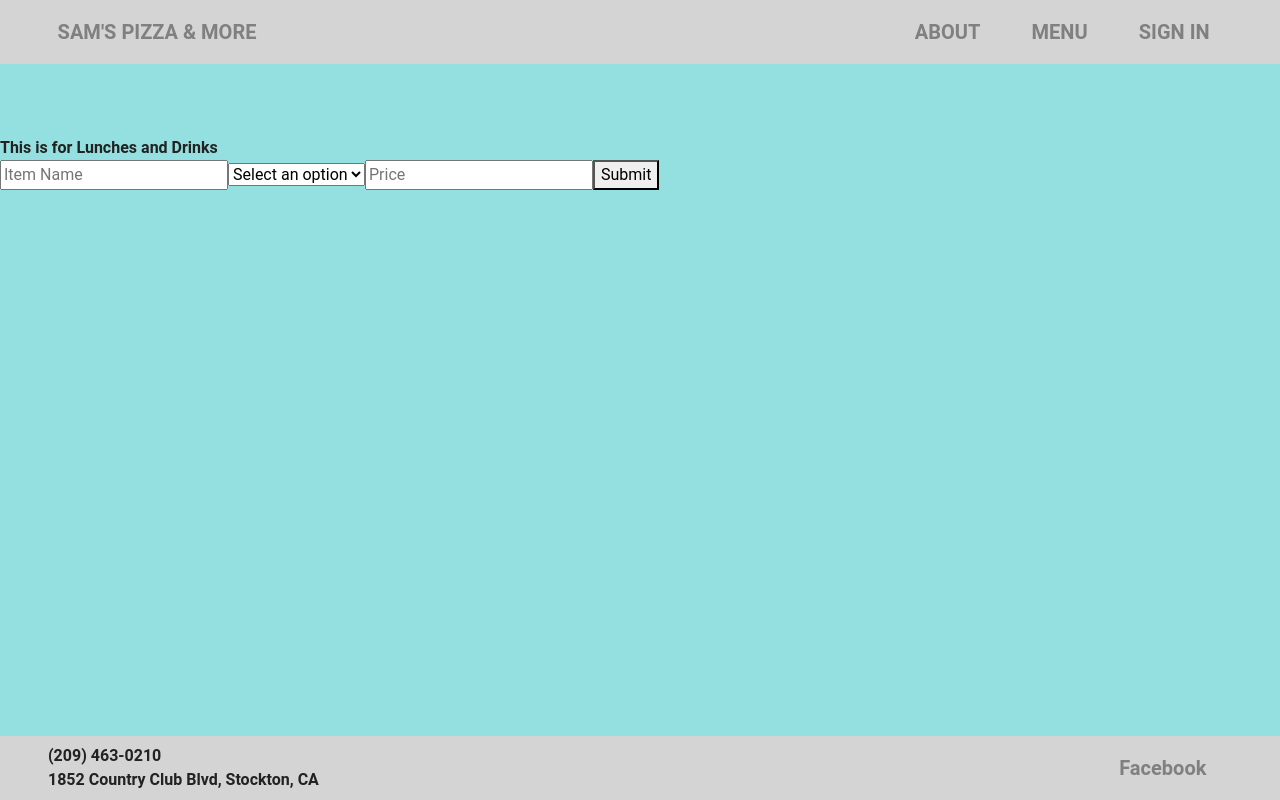
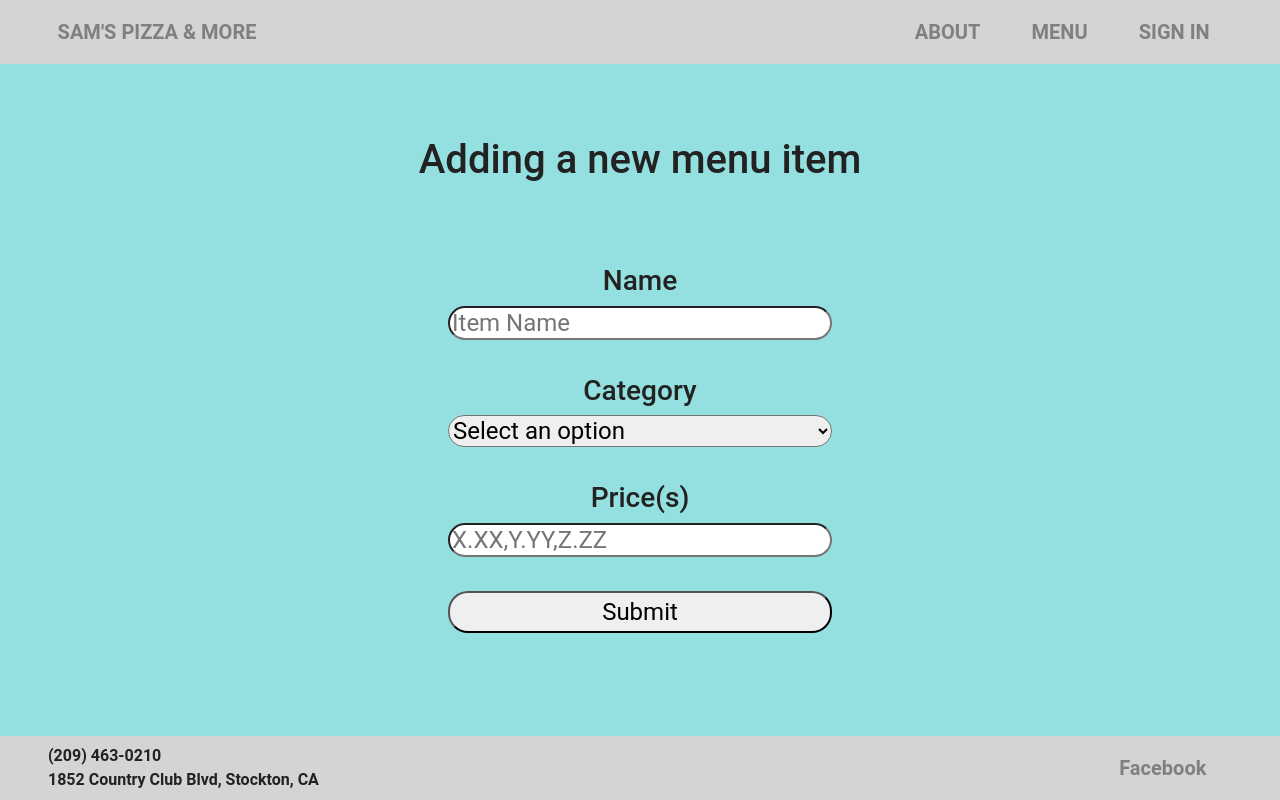
Before and after one commit to JLanderman/Big-Larry---Pizza-Website, a React (Create React App) app in the folder my-frontend/: page /TextForm in a window 1280 px wide. Built offline with nearby package versions, Linux system fonts and the light colour scheme; no server answers.

Commit message:
BIG-168: change  uploadTextTemplate to figma specs

```diff
--- a/my-frontend/src/App.css
+++ b/my-frontend/src/App.css
@@ -337,3 +337,40 @@
     justify-content: center;
   }
 }
+
+/*********** Lunch & Dinner / Drink Upload Page ***********/
+.vertical-center {
+  display: flex;
+  flex-direction: column;
+  align-items: center;
+  justify-content: center;
+
+}
+.vertical-center button {
+  margin-bottom: 10px; /* Adjust the spacing as needed */
+  width :30%;
+  height: 120%;
+  font-size:x-large;
+  border-radius: 20px;
+}
+.vertical-center input {
+  margin-bottom: 10px; /* Adjust the spacing as needed */
+  width :30%;
+  height: 120%;
+  font-size:x-large;
+  border-radius: 20px;
+}
+.vertical-center select {
+  margin-bottom: 10px; /* Adjust the spacing as needed */
+  width :30%;
+  height: 120%;
+  font-size:x-large;
+  border-radius: 20px;
+
+}
+.centered-text {
+  display: flex;
+  justify-content: center; /* Center horizontally */
+  align-items: center; /* Center vertically */
+
+}
--- a/my-frontend/src/App.js
+++ b/my-frontend/src/App.js
@@ -68,6 +68,8 @@ function App() {
               <Route path="/drink" element={<DrinkSpecialties />} />
               <Route path="/ItemFormLarge" element={<UploadTemplate />} />
               <Route path="/TextForm" element={<UploadTextTemplate />} />
+              <Route path="/TextForm/:id" element={<UploadTextTemplate />} />
+
 
 
 
--- a/my-frontend/src/pages/lunchMenu.js
+++ b/my-frontend/src/pages/lunchMenu.js
@@ -5,6 +5,8 @@ import "bootstrap/dist/css/bootstrap.min.css";
 import { useAuth } from '../contexts/authContext';
 import '../App.css';
 import Cookies from 'js-cookie';
+import { Link } from 'react-router-dom';
+
 
 
 const Lunch = (props) => {
@@ -48,10 +50,13 @@ const Lunch = (props) => {
                               ?
                               <div >
                                 <div>
-                                  <button className="border px-10 py- fs-5 rounded-4">Remove</button>
-                                  <h>   </h>
-                                  <button className="border px-10 py- fs-5 rounded-4">Edit</button>
-                                </div>
+                                    <button className="border px-10 py- fs-5 rounded-4">Remove</button>
+                                    <h>   </h>
+                                    <Link to={`/TextForm/${currentItem._id}`}>
+                                      <button className="border px-10 py- fs-5 rounded-4">Edit</button>
+                                    </Link>
+
+                                  </div>
                               </div>
                              : null
                             }
@@ -78,9 +83,13 @@ const Lunch = (props) => {
 
           <div className="d-flex justify-content-end pe-5 pt-5">
           {
-            auth ?
-            <div><button className="border px-5 py-3 fs-2 rounded-4">Add New Item</button></div>
-            : null
+            auth ? (
+              <div>
+                <Link to="/TextForm">
+                  <button className="border px-5 py-3 fs-2 rounded-4">Add New Item</button>
+                </Link>
+              </div>
+            ) : null
           }
           </div>
         </div>
--- a/my-frontend/src/pages/uploadTextTemplate.js
+++ b/my-frontend/src/pages/uploadTextTemplate.js
@@ -1,7 +1,10 @@
+//This page is for the uploading/editing menu items that are text only / lack pictures
+//This means the drink menu and lunch/dinner menu items.
 
-import React, { useState } from 'react';
+import React, { useState, useEffect } from 'react';
 import DataService from "../services/itemData";
 import Cookies from "js-cookie";
+import { useParams } from "react-router-dom";
 
 
 function TextForm() {
@@ -10,12 +13,69 @@ function TextForm() {
   const [category, setCategory] = useState('');
   const [subCategory, setSubCategory] = useState('');
   const [price, setPrice] = useState('');
-  // eslint-disable-next-line
+  const [formattedPrice, setFormattedPrice] = useState('');
   const token = Cookies.get('x-auth-token');
+
+  //const { itemId } = useParams();
 
   let updatedCategory;
   let updatedSubCategory;
+  let existingName;
 
+
+  let [menuItem, setMenuItem] = useState();
+  let params = useParams();
+
+
+
+  useEffect(() => {
+    retrieveMenuItem();
+  }, []);
+
+  const retrieveMenuItem = () => {
+    let url = `http://localhost:5000/pizza/items?_id=${params.id}`;
+    fetch(url)
+      .then((response) => {
+        return response.json();
+      })
+      .then((data) => {
+      setMenuItem(data[0]);
+      console.log(menuItem);
+
+      })
+      .catch((e) =>
+      {
+        console.log(e);
+      });
+
+  };
+
+  const handlePriceChange = (e) => {
+    const newValue = e.target.value;
+
+    // Use a regular expression to match the expected format "x.xx, y.yy, z.zz"
+    const regex = /^\d+\.\d+(,\s*\d+\.\d+)*$/;
+
+    if (regex.test(newValue)) {
+      // If the input matches the format, set the state with the raw value
+      setFormattedPrice(newValue);
+    } else {
+      // Otherwise, set an empty value (or handle it differently)
+      setFormattedPrice('');
+    }
+  };
+
+  const formatPrice = (price) => {
+    return price.replace(/(\d)(?=(\d{3})+(?!\d))/g, '$1, ');
+  };
+
+  const formatPriceArray = (priceArray) => {
+    return priceArray.map((price) => `${price}`).join(', ');
+  };
+
+  React.useEffect(() => {
+    setFormattedPrice(formatPrice(price));
+  }, [price]);
 
   const handleSubmit = async (e) => {
     e.preventDefault();
@@ -57,31 +117,27 @@ function TextForm() {
     console.log('subCategory:', formData.get('subCategory'));
     console.log('price:', formData.get('price'));
 
-    const res = await DataService.putItemFront(formData);
-    console.log('Item uploaded successfully');
-    // Handle success (e.g., show a success message to the user)
+    if (menuItem) {
+      //Add neccessary values to the formdata for updating
+      formData.append('currentName', menuItem.name);
+      formData.append('currentItemCategory', menuItem.category); //this might need some work
+
+
+      // If existingName has a value, use the updateMenuItemTextOnly API
+      const res = await DataService.updateMenuItemTextOnly(formData);
+      console.log('Item updated successfully');
+      // Handle success for update
+    } else {
+      // If existingName is empty, use the putItemFront API
+      const res = await DataService.putItemFront(formData);
+      console.log('Item uploaded successfully');
+      // Handle success for upload
+    }
   } catch (error) {
-    console.error('Error uploading item:', error);
+    console.error('Error uploading/updating item:', error);
     // Handle the error (e.g., show an error message to the user)
   }
-  //add a check for empty data?
-	// try {
-	// 	const res = await DataService.addItem(formData, token);
-	// 	console.log('Item uploaded successfully');
-	//   } catch (error) {
-	// 	console.error('Error uploading item:', error);
-	//   }
 
-
-	//// THIS CODE IS FOR TESTING. IT WILL THROW THE ////
-	//// UPLOADED VALUES INTO THE CONSOLE (f12) SO YOU CAN ////
-	//// DOUBLE CHECK TO MAKE SURE THE PROPER VALUES ARE BEING READ ////
-	//// CONTROL + BACKSLASH TO UNCOMMENT ENTIRE SECTION ////
-	//
-	// console.log('Name:', formData.get('name'));
-  // console.log('Category:', formData.get('category'));
-  // console.log('Sub category:', formData.get('subCategory'));
-  // console.log('Price:', formData.get('price'));
 
 
     // Reset form fields and selected file
@@ -94,37 +150,68 @@ function TextForm() {
   };
 
   return (
-    <div>
-		<div> <br></br><br></br><br></br> This is for Lunches and Drinks</div>
-      <form onSubmit={handleSubmit}>
+
+    <div data-testid="textUpload">
+		  <div> <br></br><br></br><br></br></div>
+      <div className="centered-text">
+          {menuItem && menuItem.name ? <h1>Currently editing "{menuItem.name}"</h1> : <h1>Adding a new menu item</h1>}
+      </div>
+      <div> <br></br><br></br><br></br></div>
+
+      <form onSubmit={handleSubmit} className="vertical-center">
+        {menuItem && menuItem.name ? <h3>Current item name: {menuItem.name}</h3> : <h3>Name</h3>}
         <input
           type="text"
-          placeholder="Item Name"
+          placeholder={menuItem && menuItem.name ? "New Item Name" : "Item Name"}
           value={name}
           onChange={(e) => setName(e.target.value)}
         />
-
+        <br></br>
+        {menuItem && (menuItem.drinktype || menuItem.category === 'lunch/Dinner') ? (
+          <h3>
+            Current category: {menuItem.drinktype || 'lunch/Dinner'}
+          </h3>
+        ) : (
+          <h3>Category</h3>
+        )}
         <select value={subCategory} onChange={(e) => setSubCategory(e.target.value)}>
           <option value="">Select an option</option>
           <option value= "lunch/Dinner">Lunch & Dinner</option>
-          <option value= "cold drink">Cold Drink</option>
-          <option value= "liter">Liter Bottles</option>
-          <option value= "shake">Milk-Shake</option>
-          <option value= "smoothie">Smoothie</option>
-          <option value= "other">Other Drink</option>
+          <option value= "Cold Drink">Cold Drink</option>
+          <option value= "2-Litter Soda">Liter Bottles</option>
+          <option value= "Shaved Ice">Shaved Ice</option>
+          <option value= "Milk Shakes">Milk Shake</option>
+          <option value= "Smoothies">Smoothie</option>
+          <option value= "Freeze/Float">Freeze/Float</option>
+          <option value= "Ice Cream  &  Other">Other Drink</option>
         </select>
+        <br></br>
+        {menuItem && menuItem.name ? (
+          <h3>
+            Currently Price(s):{" "}
+            {menuItem.category === "lunch/Dinner"
+              ? menuItem.price
+              : Array.isArray(menuItem.price)
+              ? formatPriceArray(menuItem.price)
+              : menuItem.price / 100}
+          </h3>
+        ) : (
+          <h3>Price(s)</h3>
+        )}
+
 
         <input
-          type="number"
-          placeholder="Price"
+          type="text"
+          placeholder="X.XX,Y.YY,Z.ZZ"
           value={price}
           onChange={(e) => setPrice(e.target.value)}
         />
+        <br></br>
+        <button type="submit">{existingName ? "Update Item" : "Submit"}</button>
 
-        <button type="submit">Submit</button>
       </form>
     </div>
   );
 }
-
+export { TextForm }
 export default TextForm;
--- a/my-frontend/src/services/itemData.js
+++ b/my-frontend/src/services/itemData.js
@@ -45,6 +45,41 @@ class DataService {
       //Assuming the new price is being passed in in the format of X.XX;
       //i.e. a dollar amount.The api will handle turning it into an integer
     }
+
+    async updateMenuItemTextOnly(formData){
+      //currentName, currentItemCategory, name, itemCategory, photo, price
+      let res;
+      const curName = formData.get('currentName');
+      const name = formData.get('name');
+      const curItemCat = formData.get('currentItemCategory');
+      const itemCategory = formData.get('itemCategory');
+      const price = formData.get('price');
+      const subCat = formData.get('subCategory');
+
+      try {
+        res = await http.post("/allItems/updateItem", {
+          curName,
+          curItemCat,
+          name,
+          itemCategory,
+          subCat,
+          price,
+        });
+
+
+      // Check if the response contains a 'success' property
+      if (res.data && res.data.success) {
+        return res.data; // Return the response data
+      } else {
+        // Return an error response if 'success' is not present
+        return { success: false, message: "Item upload failed" };
+      }
+      } catch (error) {
+        console.error("Error:", error);
+        throw { success: false, message: "An error occurred while making the API request" };
+      }
+    }
+
 
     // works with items from textTemplate that just have name, itemCategory, price
     async putItemFront(formData) {
```
Also changed, not shown: my-frontend/src/pages/drink.js (+16 -8 lines).
